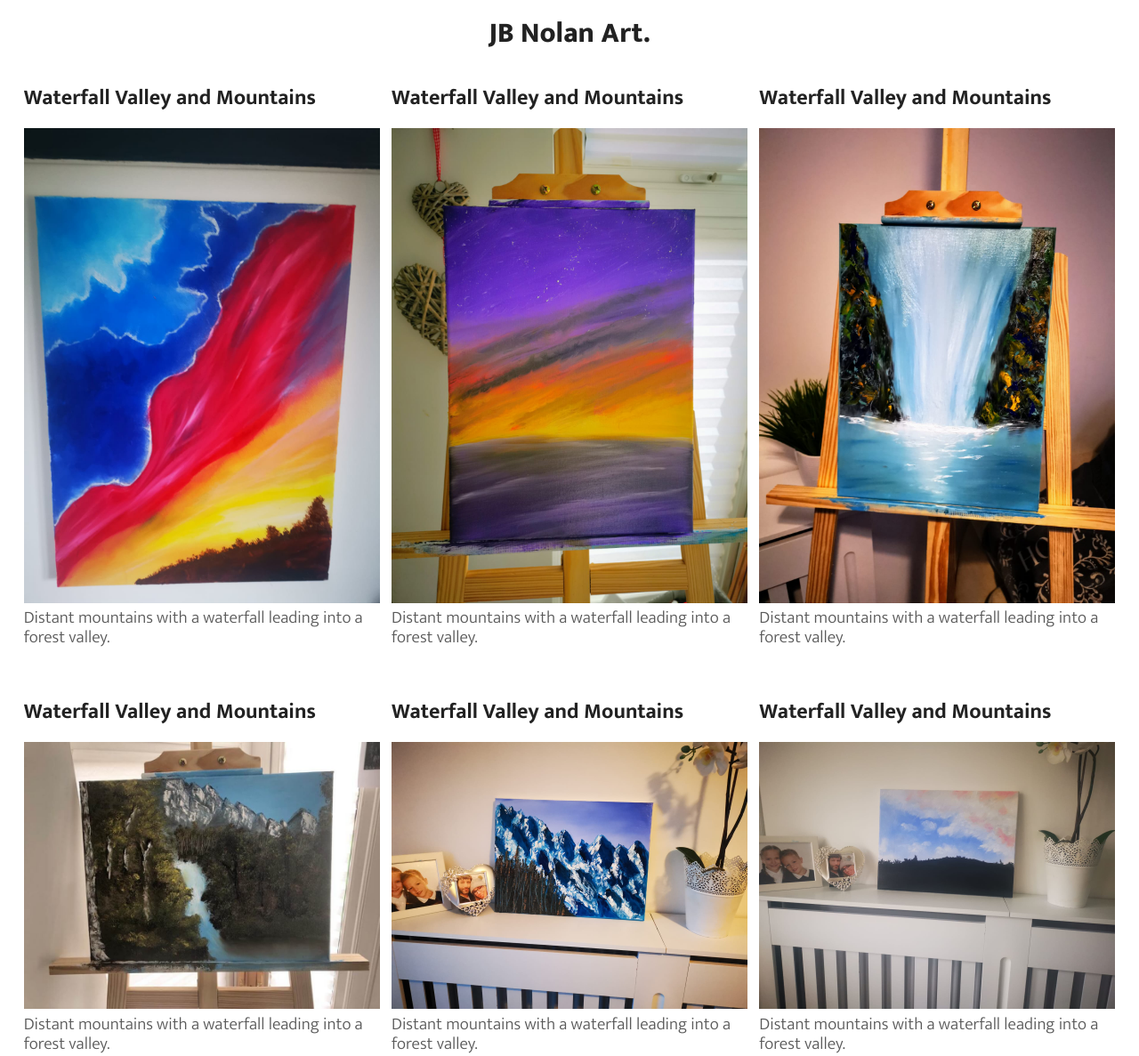
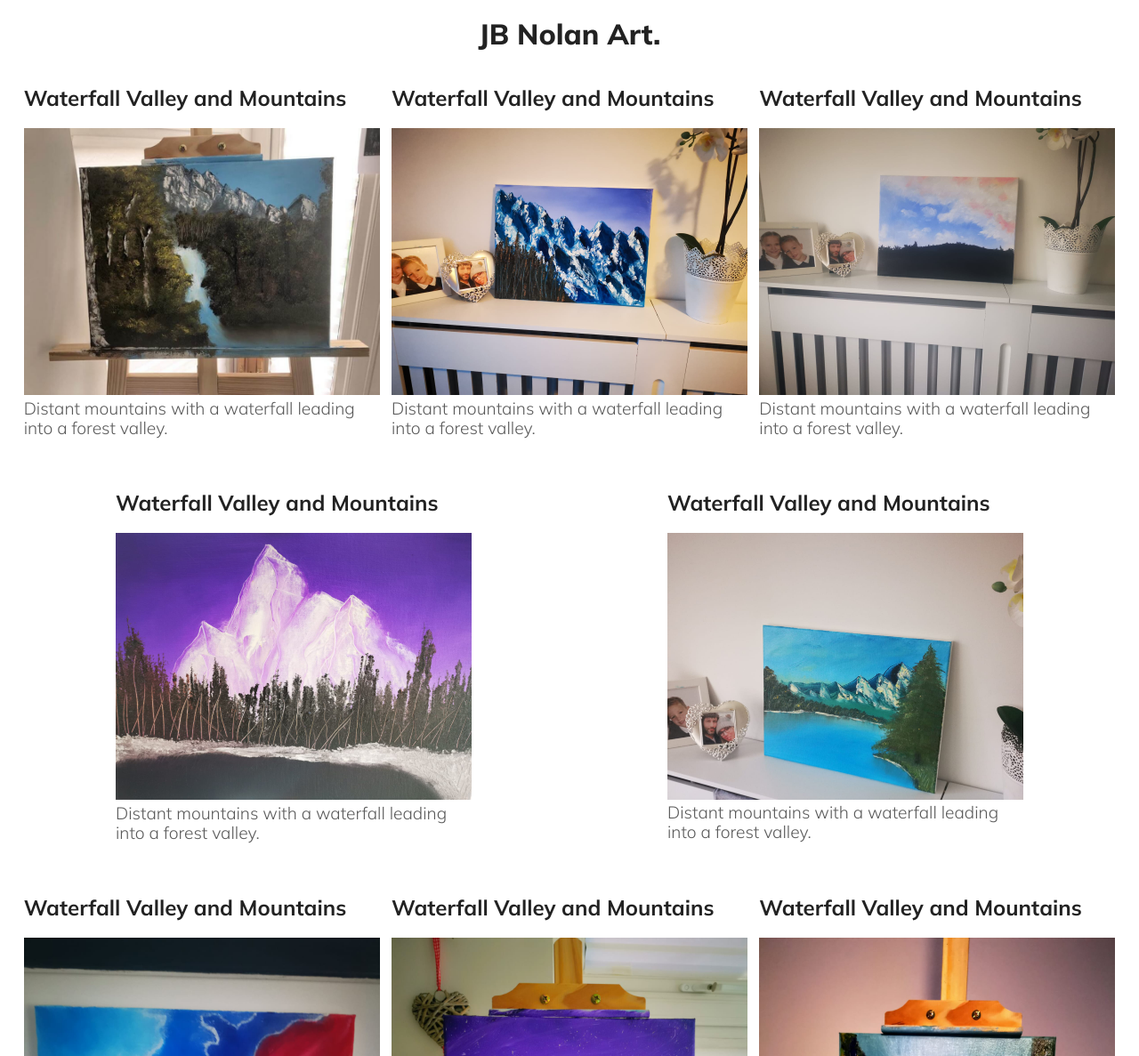
Before and after one commit to johnnolan/johnnolan-art, an Eleventy site: page src/index.njk in a window 1280 px wide. Shown: the top 1187 px of the page at 89% size. Built offline with nearby package versions, Linux system fonts and the light colour scheme; Eleventy itself is replaced by a stand-in of ours; files that its build step writes are made by us from their sources.

Commit message:
Minor layout and font changes

```diff
--- a/src/_includes/layouts/base.njk
+++ b/src/_includes/layouts/base.njk
@@ -14,7 +14,7 @@
     <meta property="og:image" content="" />
 
     <link rel="manifest" href="site.webmanifest" />
-    <link href="https://fonts.googleapis.com/css2?family=Mukta:wght@300;400;700;800&display=swap" rel="stylesheet">
+    <link href="https://fonts.googleapis.com/css2?family=Mulish:wght@300;400;700;800&display=swap" rel="stylesheet">
 
     <link rel="stylesheet" href="css/normalize.css" />
     <link rel="stylesheet" href="css/main.css" />
--- a/src/css/main.css
+++ b/src/css/main.css
@@ -1,6 +1,6 @@
 body {
     text-align: center;
-    font-family: 'Mukta', sans-serif;
+    font-family: 'Mulish', sans-serif;
     color: #222222;
 }
 
--- a/src/index.njk
+++ b/src/index.njk
@@ -2,6 +2,16 @@
 layout: layouts/base.njk
 title: Title Strings
 ---
+<section class="gallery">
+    {% for art in siteData.art.horizontal %}
+        <article class="gallery__item">
+            <h2 class="gallery__title">{{ art.name }}</h2>
+            <img class="gallery__image" src="{{art.image}}.jpeg" alt="{{art.description}}" />
+            <figcaption class="gallery__description">{{art.description}}</figcaption>
+        </article>
+    {% endfor %}
+</section>
+
 <section class="gallery">
     {% for art in siteData.art.vertical %}
         <article class="gallery__item">
@@ -11,13 +21,3 @@ title: Title Strings
         </article>
     {% endfor %}
 </section>
-
-<section class="gallery">
-    {% for art in siteData.art.horizontal %}
-        <article class="gallery__item">
-            <h2 class="gallery__title">{{ art.name }}</h2>
-            <img class="gallery__image" src="{{art.image}}.jpeg" alt="{{art.description}}" />
-            <figcaption class="gallery__description">{{art.description}}</figcaption>
-        </article>
-    {% endfor %}
-</section>
```
